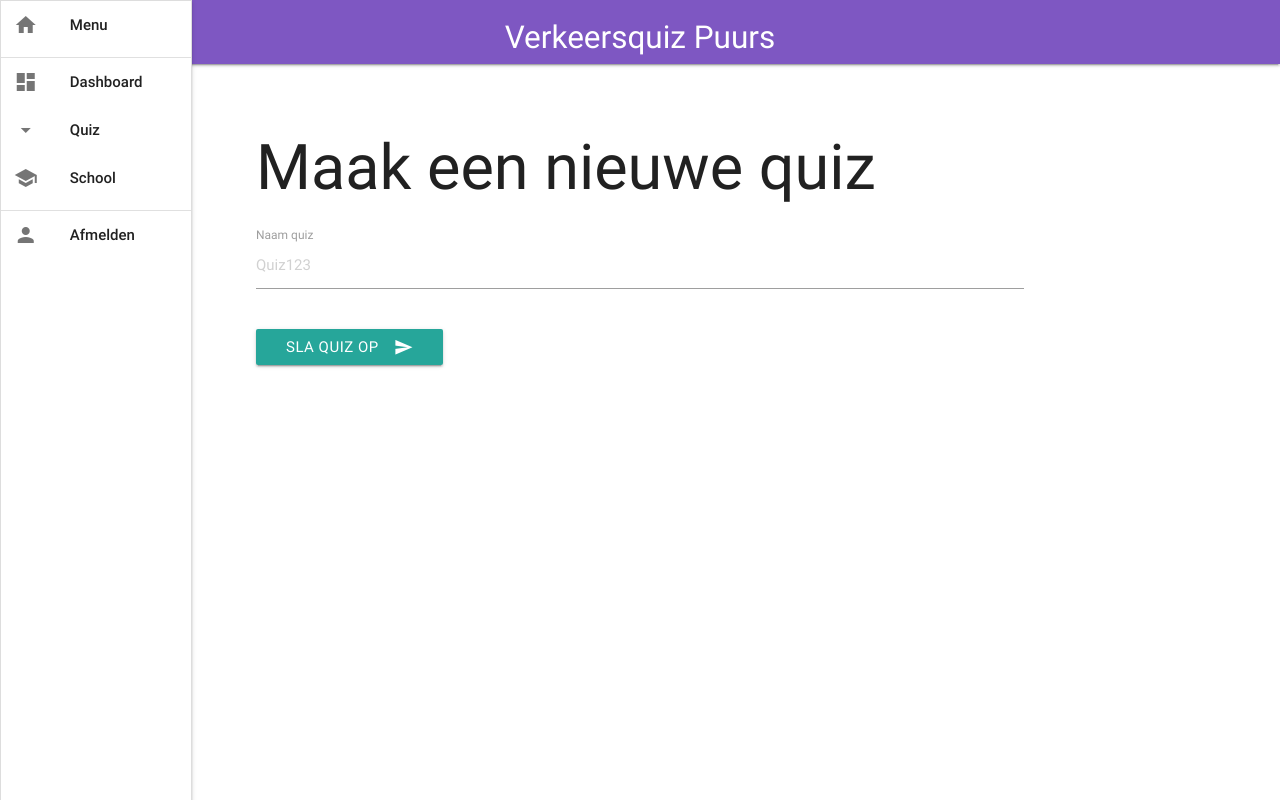
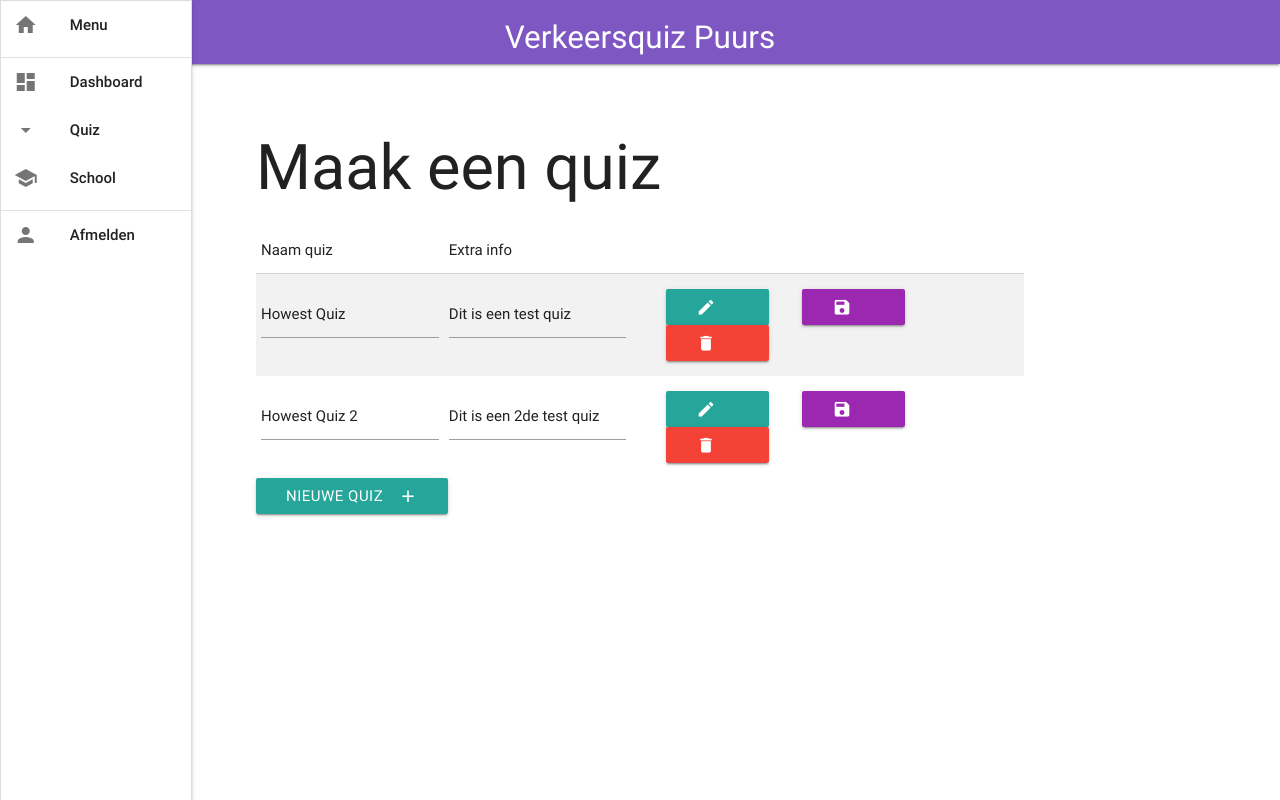
Before and after one commit to Renzie/Verkeersquiz-Puurs, a PHP site: page /website/createquiz.php in a window 1280 px wide. Run offline with PHP 8.4, Linux system fonts and the light colour scheme; data comes from the database, SQL or seed files in the repository; some libraries are stand-ins or nearby versions.

Commit message:
crud quiz ok

```diff
--- a/website/assets/css/screen.css
+++ b/website/assets/css/screen.css
@@ -37,6 +37,13 @@ h1{
   margin-right: 23px;
 }
 
+.tabel_quiz tr td a{
+  margin-left: 30px;
+}
+.tabel_quiz tr td a i{
+  margin-right: 23px;
+}
+
 .side-nav li a{
   padding: 0 1vw;
 }
--- a/website/assets/js/quiz.js
+++ b/website/assets/js/quiz.js
@@ -13,7 +13,91 @@ $(document).ready(function () {
     $('.questions').on('click', '.delquestion', checkQuestion);
 
 
+
+    //create quiz
+    $(".add_new_quiz").on('click', addNewQuiz);
+    $('.tabel_quiz').on('click', '.remove_quiz', removeQuiz);
+    $('.tabel_quiz').on('click', '.save_quiz', saveQuiz);
+    //$('.tabel_quiz').on('click', '.edit_questions', edit_questions);
+
+
 });
+
+
+function addNewQuiz(e) {
+  console.log("testss");
+    e.preventDefault();
+    var newRow = '<tr class="quiz" quizId="" >'+
+      '<td><input class="quizName" type="text" value="" quizIdName="" ></td>'+
+      '<td><input class="quizInfo" type="text" value="" quizIdInfo=""  ></td>'+
+      '<td>'+
+        '<a class="btn grey "><i class="material-icons">edit</i> </a>'+
+        '<a class="btn purple save_quiz" buttonAction="createQuiz" ><i class="material-icons">save</i></a>'+
+        '<a  class="btn red remove_quiz" buttonAction="deleteQuiz"><i class="material-icons">delete</i></a>'+
+        '</td>'+
+        '</tr>'
+
+
+    $('.tabel_quiz').append(newRow);
+}
+
+function saveQuiz() {
+
+  //todo
+
+  var quizId = $(this).closest('.quiz').attr("quizId");
+  console.log("quizid: "+quizId);
+  var quizName = $(this).parent().parent().find(".quizName").val();
+
+
+  console.log("quizName: "+quizName);
+
+  var quizInfo = $(this).parent().parent().find(".quizInfo").val();
+  console.log("quizInfo: "+quizInfo);
+
+  var buttonAction = $(this).attr("buttonAction");
+  console.log("buttonAction: ",buttonAction);
+
+  if(buttonAction == "createQuiz"){
+    $(this).parent().find(".grey").removeClass("grey").addClass("edit_questions");
+  }
+
+        var ajaxurl = 'dbaction.php',
+        data =  {
+          'action': buttonAction,
+          'quizId': quizId,
+          'quizName': quizName,
+          'quizInfo': quizInfo
+        };
+        $.post(ajaxurl, data, function (response) {
+            // Response div goes here.
+            alert("action performed successfully");
+        });
+
+
+}
+
+
+function removeQuiz() {
+    var quizId = $(this).closest('.quiz').attr("quizId");
+    console.log("quizId: "+quizId);
+    var buttonAction = $(this).attr("buttonAction");
+    console.log("buttonAction: "+buttonAction);
+    var ajaxurl = 'dbaction.php',
+    data =  {
+      'action': buttonAction,
+      'quizId': quizId
+    };
+    $.post(ajaxurl, data, function (response) {
+        // Response div goes here.
+        alert("action performed successfully");
+    });
+
+
+
+    var quiz = $(this).closest('.quiz');
+    quiz.remove();
+}
 
 var checkQuestion = function (e) {
     e.preventDefault();
--- a/website/assets/js/school.js
+++ b/website/assets/js/school.js
@@ -43,7 +43,7 @@ function removeSchool() {
 
 function saveSchool() {
 
-  //todo
+
 
   var schoolId = $(this).closest('.school').attr("schoolId");
   console.log("schoolid: "+schoolId);
--- a/website/createquiz.php
+++ b/website/createquiz.php
@@ -1,34 +1,42 @@
 <?php
+//This is the Roels Special
 require_once "head.html";
+require_once "includes/Database.class.php";
+require_once "includes/UserTools.class.php";
+require_once "includes/View.class.php";
+$view = new View();
+
+
+
 
 ?>
 
-<div id="maakquiz" class="col s12">
-    <h1>Maak een nieuwe quiz</h1>
-    <div class="row">
-
-        <form class="col s12">
-            <div class="row">
-                <div class="input-field col s12">
-                    <input placeholder="Quiz123" id="quizname" type="text" class="validate">
-                    <label for="quizname">Naam quiz</label>
-                </div>
-            </div>
+    <h1>Maak een quiz</h1>
+    <table class="striped ">
+        <thead>
+        <tr>
+            <th>Naam quiz</th>
+            <th>Extra info</th>
+        </tr>
+        </thead>
+        <tbody class="tabel_quiz">
+          <?php
+         $view->getQuizzes();
+           ?>
+        </tbody>
 
 
 
-            <button class="btn waves-effect waves-light" type="submit" name="action">Sla quiz op
-                <i class="material-icons right">send</i>
-            </button>
+    </table>
+    <a class="btn add_new_quiz"><i class="material-icons right">add</i>Nieuwe quiz</a>
 
-        </form>
-    </div>
-</div>
+</section>
+<script type="text/javascript" src="https://code.jquery.com/jquery-3.2.1.min.js"></script>
 
-<script type="text/javascript" src="assets/js/jquery-3.2.1.js"></script>
 <script type="text/javascript" src="assets/materialize/js/materialize.min.js"></script>
 <script type="text/javascript" src="assets/js/quiz.js"></script>
 <script type="text/javascript" src="assets/js/script.js"></script>
+
 
 <?php
 
--- a/website/includes/UserTools.class.php
+++ b/website/includes/UserTools.class.php
@@ -130,6 +130,7 @@ class UserTools extends Database
 
   }
 
+
   protected function makeDifficulty($difficulty)
   {
 	  $connection= $this->connect();
@@ -149,11 +150,11 @@ class UserTools extends Database
 	  $connection->close();
   }
 
-  protected function makeQuiz($name, $extrainfo)
+  public function makeQuiz($name, $extrainfo)
   {
 	  $connection= $this->connect();
 
-	  if (!$stmt = $connection->prepare("INSERT INTO quiz (Name, Extra info) VALUES (?, ?)")) {
+	  if (!$stmt = $connection->prepare("INSERT INTO quiz (Name, `Extra info`) VALUES (?, ?)")) {
 		  echo "FAIL prepare";
 	  }
 
@@ -166,6 +167,46 @@ class UserTools extends Database
 	  }
 	  $stmt->close();
 	  $connection->close();
+  }
+
+  public function deleteQuiz($id){
+
+    $connection= $this->connect();
+
+	  if (!$stmt = $connection->prepare("DELETE FROM quiz WHERE id = ?")) {
+		  echo "FAIL prepare";
+	  }
+
+	  if (!$stmt->bind_param("i", $id)) {
+		  echo "FAIL bind";
+	  }
+
+	  if (!$stmt->execute()) {
+		  echo "Execute failed: (" . $stmt->errno . ") " . $stmt->error;
+	  }
+	  $stmt->close();
+	  $connection->close();
+
+  }
+
+  public function updateQuiz($id,$name,$extrainfo){
+
+    $connection= $this->connect();
+
+	  if (!$stmt = $connection->prepare("UPDATE quiz SET Name = ? , `Extra info` = ? WHERE Id = ?")) {
+		  echo "FAIL prepare";
+	  }
+
+	  if (!$stmt->bind_param("ssi", $name, $extrainfo, $id)) {
+		  echo "FAIL bind";
+	  }
+
+	  if (!$stmt->execute()) {
+		  echo "Execute failed: (" . $stmt->errno . ") " . $stmt->error;
+	  }
+	  $stmt->close();
+	  $connection->close();
+
   }
 
   protected function makeAnswer($answer, $questionid, $correct)
--- a/website/includes/View.class.php
+++ b/website/includes/View.class.php
@@ -17,6 +17,29 @@ class View extends UserTools {
 
 		}
 	}
+
+	public function getQuizzes(){
+
+
+		foreach($this->getAllQuizzes() as $quiz)
+		{
+			//echo $school["Name"];
+			?>
+			<tr class="quiz" quizId="<?php echo $quiz["Id"]?>" >
+				<td><input class="quizName" type="text" value="<?php echo $quiz["Name"]?>" schoolIdName="<?php echo $quiz["Id"]?>" ></td>
+				<td><input class="quizInfo" type="text" value="<?php echo $quiz["Extra info"]?>" schoolIdInfo="<?php echo $quiz["Id"]?>"  ></td>
+				<td>
+					<a class="btn edit_questions"><i class="material-icons">edit</i> </a>
+					<a class="btn purple save_quiz" buttonAction="updateQuiz" ><i class="material-icons">save</i></a>
+					<a  class="btn red remove_quiz" buttonAction="deleteQuiz"><i class="material-icons">delete</i></a>
+					</td>
+					</tr>
+			<?php
+
+		}
+	}
+
+
 
 
 	public function test(){
```
Also changed, not shown: website/dbaction.php (+9 -0 lines), website/school.php (+0 -9 lines).
